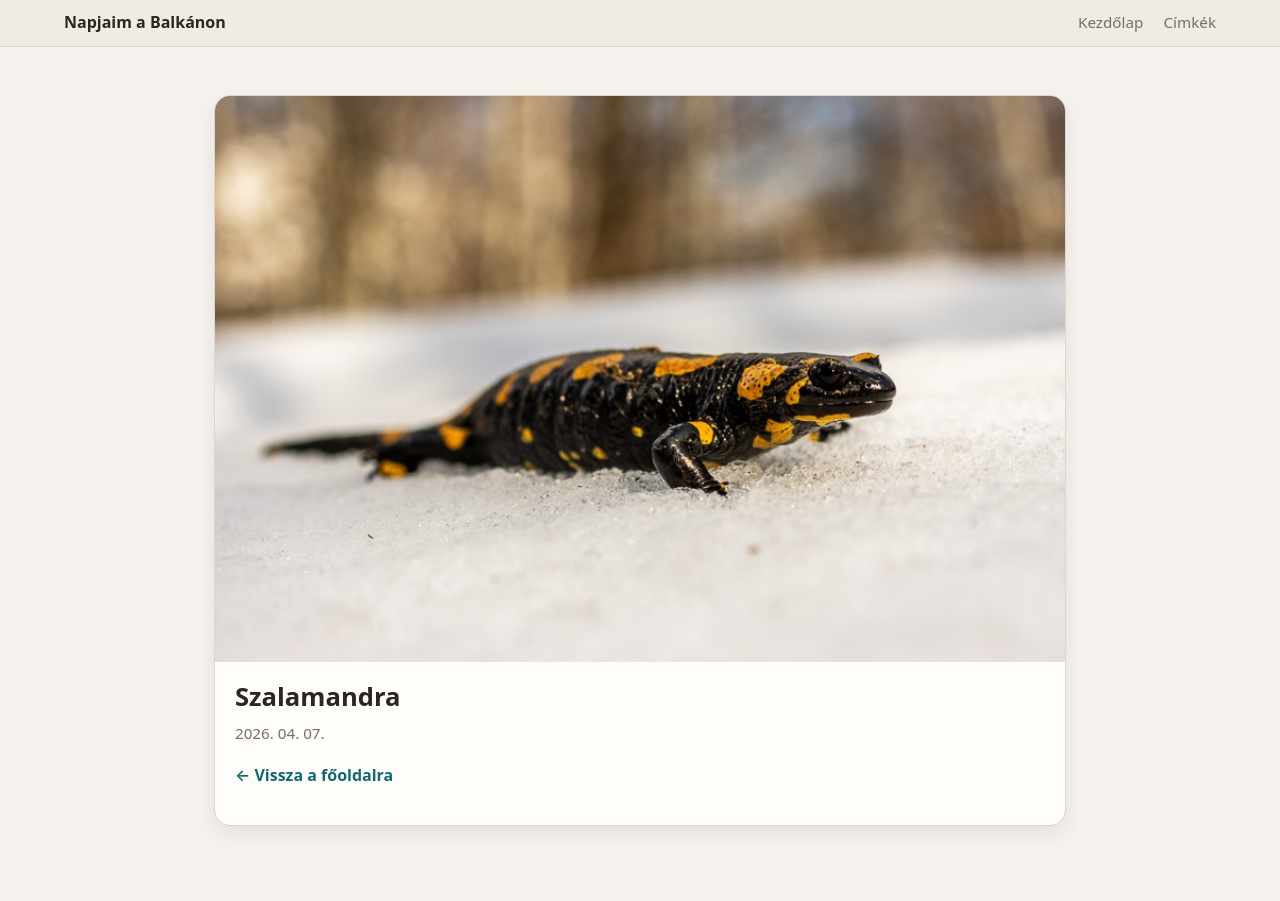
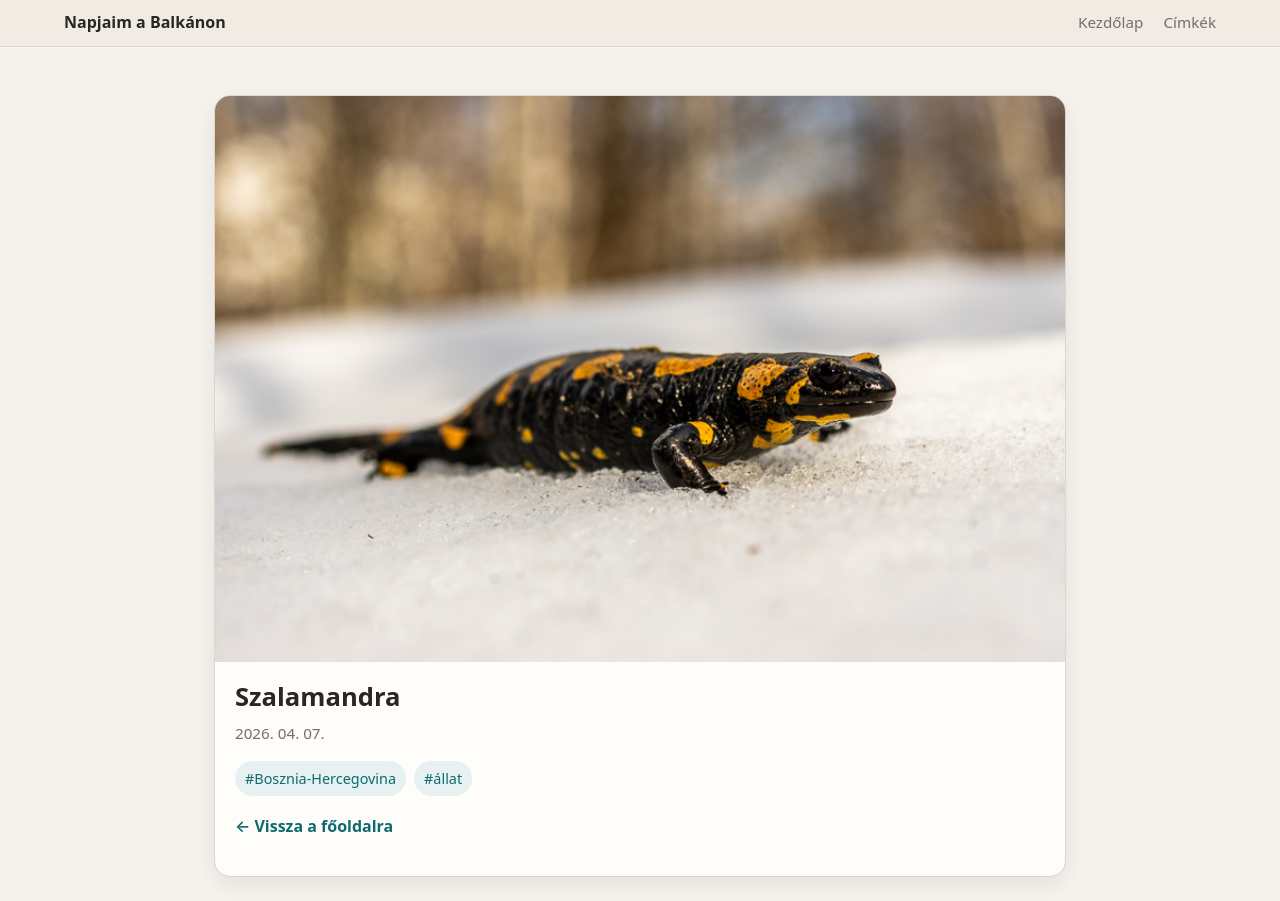
Before and after one commit to havassy/fotoblog, a Jekyll site: the page built from _posts/2026-04-07-szalamandra_ho.md, in a window 1280 px wide. Built offline with Jekyll 4.4.1, drawn with Linux system fonts in a browser that asks for light colours.

Commit message:
Auto-create/update posts from images

```diff
--- a/_posts/2026-04-07-szalamandra_ho.md
+++ b/_posts/2026-04-07-szalamandra_ho.md
@@ -3,4 +3,7 @@ layout: post
 title: "Szalamandra"
 date: 2026-04-07T14:50:22.86+01:00
 image: "/assets/images/szalamandra_ho.jpg"
+tags:
+  - "Bosznia-Hercegovina"
+  - "állat"
 ---
```
